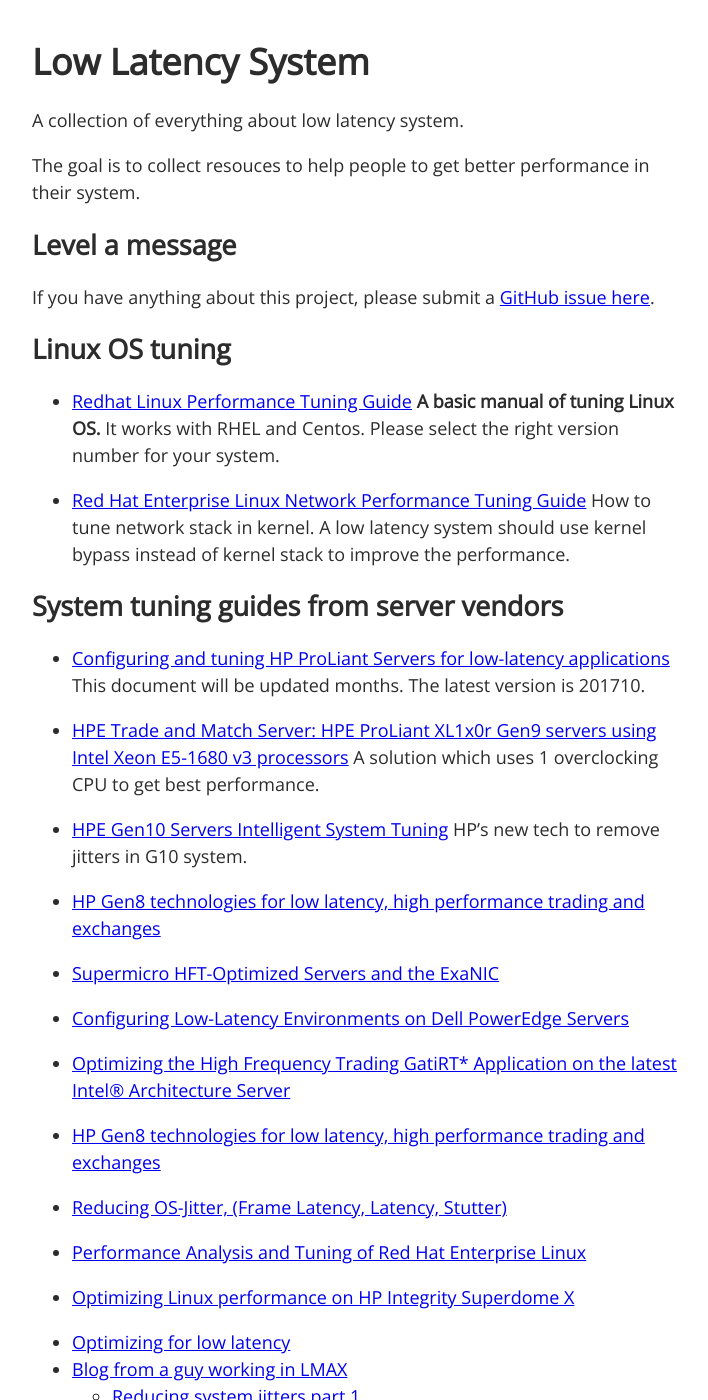
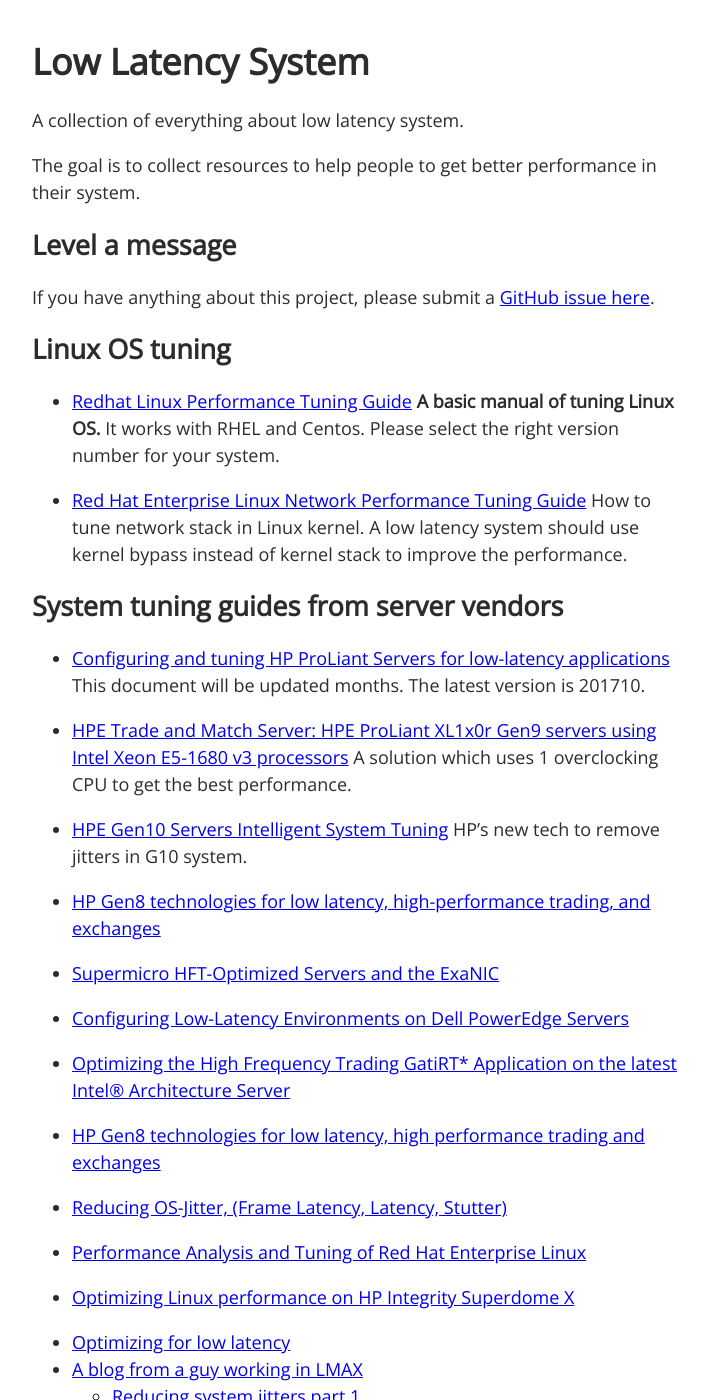
Before and after one commit to datar/low-latency-system, a Jekyll site: the page built from index.md, in a window 1280 px wide and 1400 px high. Shown: the whole window, without its empty margins (283-991 px from the left). Built offline with Jekyll 4.4.1, drawn with Linux system fonts in a browser that asks for light colours; our own code applies the rules of GitHub Pages for plain Markdown files; some of the changed text lies outside the part shown.

Commit message:
fix english

```diff
--- a/index.md
+++ b/index.md
@@ -2,7 +2,7 @@
 
 A collection of everything about low latency system.
 
-The goal is to collect resouces to help people to get better performance in their system.
+The goal is to collect resources to help people to get better performance in their system.
 
 ## Level a message
 If you have anything about this project, please submit a [GitHub issue here](https://github.com/datar/low-latency-system/issues).
@@ -12,7 +12,7 @@ If you have anything about this project, please submit a [GitHub issue here](htt
 - [Redhat Linux Performance Tuning Guide](https://access.redhat.com/documentation/en-us/red_hat_enterprise_linux/7/html-single/performance_tuning_guide/index)
 **A basic manual of tuning Linux OS.** It works with RHEL and Centos. Please select the right version number for your system.
 
-- [Red Hat Enterprise Linux Network Performance Tuning Guide](https://access.redhat.com/articles/1391433) How to tune network stack in kernel. A low latency system should use kernel bypass instead of kernel stack to improve the performance.
+- [Red Hat Enterprise Linux Network Performance Tuning Guide](https://access.redhat.com/articles/1391433) How to tune network stack in Linux kernel. A low latency system should use kernel bypass instead of kernel stack to improve the performance.
 
 
 ## System tuning guides from server vendors
@@ -20,12 +20,12 @@ If you have anything about this project, please submit a [GitHub issue here](htt
 - [Configuring and tuning HP ProLiant Servers for low-latency applications](https://support.hpe.com/hpsc/doc/public/display?docLocale=en_US&docId=emr_na-c01804533)
 This document will be updated months. The latest version is 201710.
 
-- [HPE Trade and Match Server: HPE ProLiant XL1x0r Gen9 servers using Intel Xeon E5-1680 v3 processors](https://www.hpe.com/h20195/v2/getpdf.aspx/4AA6-6103ENW.pdf?ver=4.0) A solution which uses 1 overclocking CPU to get best performance.
+- [HPE Trade and Match Server: HPE ProLiant XL1x0r Gen9 servers using Intel Xeon E5-1680 v3 processors](https://www.hpe.com/h20195/v2/getpdf.aspx/4AA6-6103ENW.pdf?ver=4.0) A solution which uses 1 overclocking CPU to get the best performance.
 
 - [HPE Gen10 Servers Intelligent System
 Tuning](https://support.hpe.com/hpsc/doc/public/display?docId=a00018313en_us) HP's new tech to remove jitters in G10 system.
 
-- [HP Gen8 technologies for low latency, high performance trading and exchanges](http://www.flaggmgmt.com/hpc/ppt/session-9_patrickgreene.pdf)
+- [HP Gen8 technologies for low latency, high-performance trading, and exchanges](http://www.flaggmgmt.com/hpc/ppt/session-9_patrickgreene.pdf)
 
 - [Supermicro HFT-Optimized Servers and the ExaNIC](https://exablaze.com/media/blog-supermicro-latency)
 
@@ -43,7 +43,7 @@ Tuning](https://support.hpe.com/hpsc/doc/public/display?docId=a00018313en_us) HP
 - [Optimizing Linux performance on HP Integrity Superdome X](http://www8.hp.com/h20195/v2/GetPDF.aspx/4AA5-9698ENW.pdf)
 
 - [Optimizing for low latency](https://software.intel.com/sites/default/files/managed/07/f3/low_latency_presentation.pdf)
-- [Blog from a guy working in LMAX](http://epickrram.blogspot.co.uk/)
+- [A blog from a guy working in LMAX](http://epickrram.blogspot.co.uk/)
     - [Reducing system jitters part 1](http://epickrram.blogspot.co.uk/2015/09/reducing-system-jitter.html)
     - [Reducing system jitters part 2](http://epickrram.blogspot.co.uk/2015/11/reducing-system-jitter-part-2.html)
 
@@ -52,7 +52,7 @@ Tuning](https://support.hpe.com/hpsc/doc/public/display?docId=a00018313en_us) HP
 
 - [Network tuning and performance](https://calomel.org/network_performance.html)
 
-- [Solarflare Server Adapter User Guide:Performance Tuning on Linux](http://solarflare.com)
+- [Solarflare Server Adapter User Guide: Performance Tuning on Linux](http://solarflare.com)
 
 ## Benchmarks and tools
 
@@ -110,7 +110,7 @@ compared latency, bandwidth by using openonload and kernel
 
 - [InfiniBand Technology Overview](http://www.snia.org/sites/default/education/tutorials/2008/spring/networking/Goldenberg-D_InfiniBand_Technology_Overview.pdf) An advanced introduction to IB
 
-- [introduction to Infiniband](http://services.geant.net/edupert/Resources/Documents/IntroductiontoInfiniband_Hussein.pdf) just a simple introduction. Only advantage is there are many diagram.
+- [introduction to Infiniband](http://services.geant.net/edupert/Resources/Documents/IntroductiontoInfiniband_Hussein.pdf) just a simple introduction. The only advantage is there are many diagrams.
 
 - [Introduction to InfiniBand](http://www.mellanox.com/pdf/whitepapers/IB_Intro_WP_190.pdf)
  An introduction to IB from Mellanox whitepaper.
```
Also changed, not shown: other parts of index.md (+3 -3 lines).
